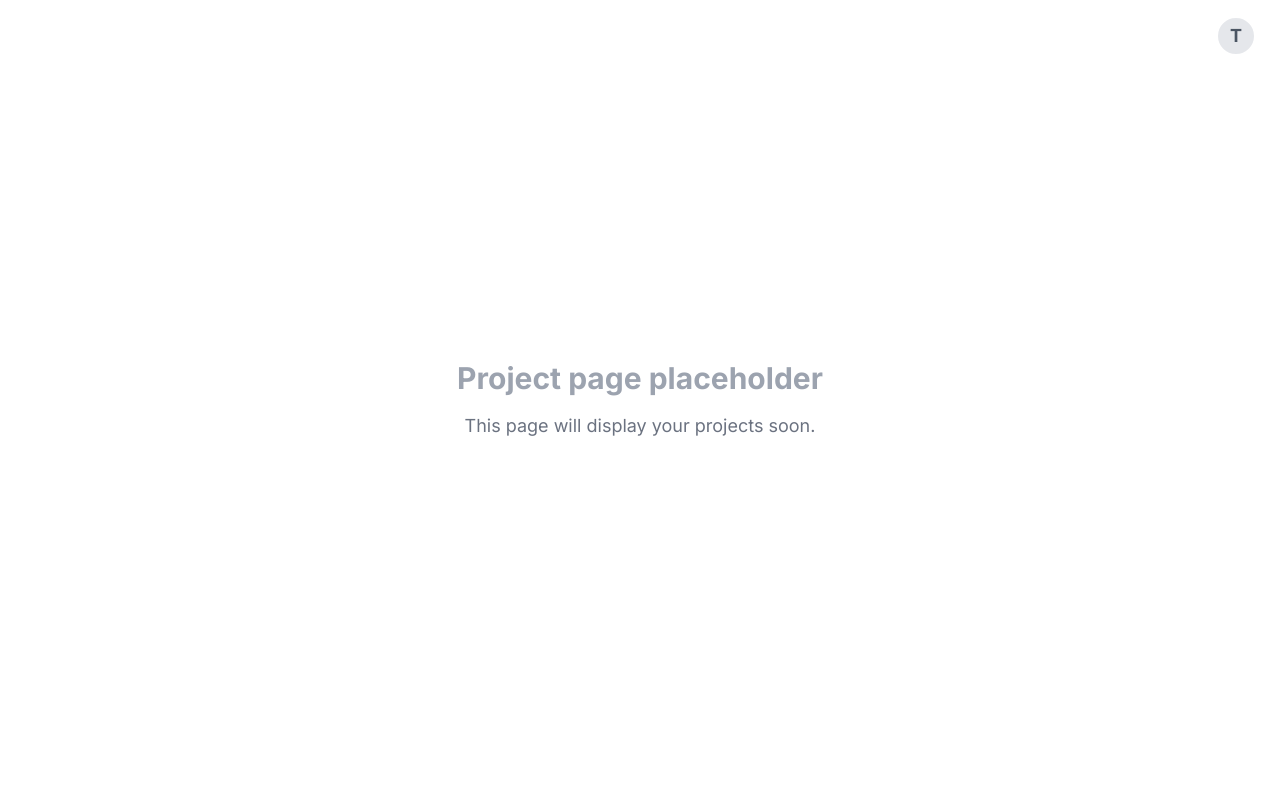
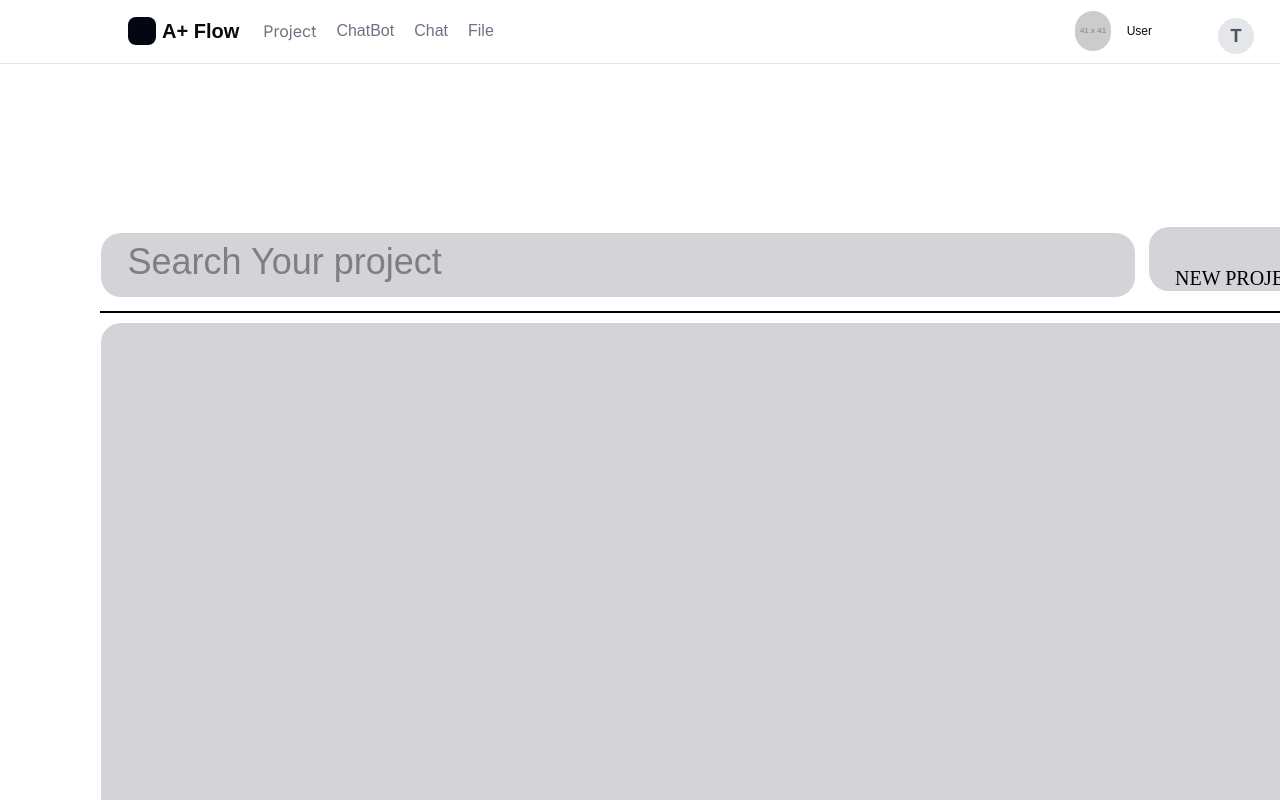
Before and after one commit to Dragonsize/TDTU_i3_app, a Next.js app: page /project in a window 1280 px wide. Built offline with nearby package versions, Linux system fonts and the light colour scheme.

Commit message:
fix redirecting

```diff
--- a/src/app/dashboard/page.jsx
+++ b/src/app/dashboard/page.jsx
@@ -81,7 +81,7 @@ export default function Dashboard() {
               <span className="text-lg md:text-xl font-bold text-neutral-950 font-['Arimo']">A+ Flow</span>
             </Link>
             <nav className="hidden md:flex items-center gap-6 text-sm text-gray-500 font-['Arimo']">
-              <Link href="/dashboard" className="hover:text-gray-900 transition-colors">Project</Link>
+              <Link href="/project" className="hover:text-gray-900 transition-colors">Project</Link>
               <Link href="/chatbot" className="hover:text-gray-900 transition-colors">ChatBot</Link>
               <Link href="/chat" className="hover:text-gray-900 transition-colors">Chat</Link>
               <Link href="/files" className="hover:text-gray-900 transition-colors">File</Link>
--- a/src/app/project/page.jsx
+++ b/src/app/project/page.jsx
@@ -3,9 +3,76 @@ import React from "react";
 
 export default function ProjectPage() {
   return (
-    <div className="min-h-screen bg-white flex flex-col items-center justify-center">
-      <div className="text-3xl font-bold text-gray-400">Project page placeholder</div>
-      <div className="mt-4 text-lg text-gray-500">This page will display your projects soon.</div>
+    <div className="min-h-screen bg-white overflow-x-auto">
+      {/* Header */}
+      <header className="w-full h-16 bg-white/60 border-b border-black/10 flex items-center px-32 pb-px">
+        <div className="w-full flex justify-between items-center">
+          {/* Logo and Nav */}
+          <div className="flex items-center gap-6">
+            <div className="flex items-center gap-1.5">
+              <div className="w-7 h-7 bg-gray-950 rounded-lg"></div>
+              <span className="text-neutral-950 text-xl font-bold font-['Arimo']">A+ Flow</span>
+            </div>
+            <nav className="flex items-center gap-5 text-base text-gray-500">
+              <span className="font-['Inter']">Project</span>
+              <span className="font-['Arimo']">ChatBot</span>
+              <span className="font-['Arimo']">Chat</span>
+              <span className="font-['Arimo']">File</span>
+            </nav>
+          </div>
+          {/* User Avatar Placeholder */}
+          <div className="flex items-center gap-3.5">
+            <div className="w-10 h-10 rounded-full bg-gray-200 flex items-center justify-center text-lg font-bold text-gray-600 border-2 border-white">
+              <img className="w-10 h-10 rounded-full object-cover" src="https://placehold.co/41x41" alt="User" />
+            </div>
+            <div className="text-neutral-950 text-xs font-normal font-['Arimo']">User</div>
+          </div>
+        </div>
+      </header>
+
+      {/* Search Bar and New Project */}
+      <div className="relative max-w-[1440px] mx-auto">
+        <div className="absolute left-[100.92px] top-[168.85px] w-[1034px] h-16 bg-zinc-300 rounded-[20px]"></div>
+        <div className="absolute left-[127.55px] top-[190.08px] text-black/40 text-4xl font-normal font-['Arimo'] leading-4">Search Your project</div>
+        <div className="absolute left-[1148.90px] top-[163.12px] w-48 h-16 bg-zinc-300 rounded-[20px]"></div>
+        <div className="absolute left-[1175.02px] top-[185.98px] w-44 h-14 flex items-center text-black text-xl font-normal font-['IM_FELL_Great_Primer_SC']">NEW PROJECT</div>
+
+        {/* Table Headers */}
+        <div className="absolute left-[138px] top-[272px] w-[1177px] h-16 bg-white rounded-[20px]"></div>
+        <div className="absolute left-[168px] top-[288px] text-black text-2xl font-normal font-['Habibi']">Name Project</div>
+        <div className="absolute left-[516px] top-[288px] text-black text-2xl font-normal font-['Habibi']">Day Create</div>
+        <div className="absolute left-[706px] top-[288px] text-black text-2xl font-normal font-['Habibi']">Status</div>
+        <div className="absolute left-[855px] top-[288px] text-black text-2xl font-normal font-['Habibi']">Deadline</div>
+
+        {/* Table Divider */}
+        <div className="absolute left-[101.35px] top-[247.84px] w-[1235px] h-0 outline outline-1 outline-offset-[-0.5px] outline-black"></div>
+
+        {/* Project Rows */}
+        {/* Row 1 */}
+        <div className="absolute left-[138px] top-[364px] w-[1165px] h-16 bg-stone-500 rounded-[20px]"></div>
+        <div className="absolute left-[114px] top-[383px] w-60 text-center text-white text-2xl font-normal font-['Habibi']">Robot Lau sàn</div>
+        <div className="absolute left-[478px] top-[383px] w-60 text-center text-white text-2xl font-normal font-['Habibi']">12/01/2026</div>
+        <div className="absolute left-[634px] top-[383px] w-60 text-center text-white text-2xl font-normal font-['Habibi']">In process</div>
+        <div className="absolute left-[783px] top-[383px] w-60 text-center text-white text-2xl font-normal font-['Habibi']">3</div>
+        <div className="absolute left-[1119px] top-[383px] w-28 h-8 px-3.5 py-1.5 bg-black rounded-md flex items-center justify-center">
+          <div className="text-white text-xs font-normal font-['Arimo']">Manager Deadline</div>
+        </div>
+        <div className="absolute left-[1245px] top-[356px] w-9 text-center text-stone-200 text-5xl font-normal font-['IM_FELL_Great_Primer_SC']">...</div>
+
+        {/* Row 2 */}
+        <div className="absolute left-[138px] top-[466px] w-[1165px] h-16 bg-stone-500 rounded-[20px]"></div>
+        <div className="absolute left-[138px] top-[485px] w-80 text-center text-white text-2xl font-normal font-['Habibi']">Phần mềm máy tính cầm tay</div>
+        <div className="absolute left-[478px] top-[485px] w-60 text-center text-white text-2xl font-normal font-['Habibi']">1/12/2025</div>
+        <div className="absolute left-[634px] top-[485px] w-60 text-center text-white text-2xl font-normal font-['Habibi']">In process</div>
+        <div className="absolute left-[783px] top-[485px] w-60 text-center text-white text-2xl font-normal font-['Habibi']">3</div>
+        <div className="absolute left-[1119px] top-[484px] w-28 h-8 px-3.5 py-1.5 bg-black rounded-md flex items-center justify-center">
+          <div className="text-white text-xs font-normal font-['Arimo']">Manager Deadline</div>
+        </div>
+        <div className="absolute left-[1249px] top-[461px] w-9 text-center text-stone-200 text-5xl font-normal font-['IM_FELL_Great_Primer_SC']">...</div>
+
+        {/* Main Table BG */}
+        <div className="absolute left-[101.41px] top-[258.84px] w-[1235px] h-[580px] bg-zinc-300 rounded-[20px]"></div>
+      </div>
     </div>
   );
 }
```
